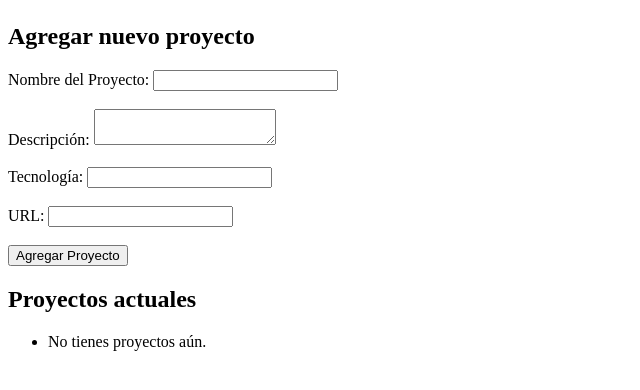
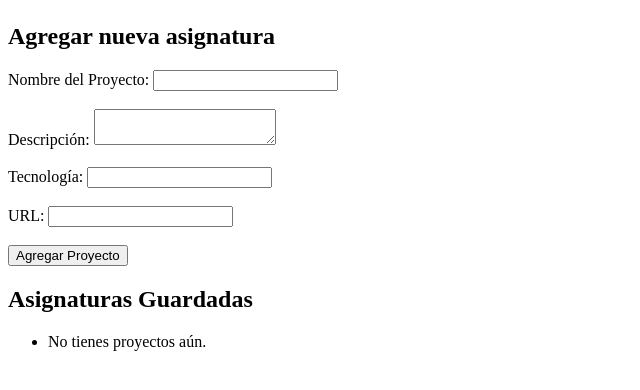
Before and after one commit to Miguelisius/FeedCycle, a Django app: template myapp/templates/registration/home.html in a window 1280 px wide. Shown: the part 57-447 px from the top of the page, without its empty margins (0-640 px from the left). Run offline with Django 3.2, Linux system fonts and the light colour scheme; the template is opened without the code that fills it, so the values that code supplies are empty.

Commit message:
Unico cambio del HTML el resto seguri comprobando lo mismo

```diff
--- a/myapp/templates/registration/home.html
+++ b/myapp/templates/registration/home.html
@@ -8,7 +8,7 @@
 <body>
     <h1>Bienvenido, {{ request.user.username }}</h1>
 
-    <h2>Agregar nuevo proyecto</h2>
+    <h2>Agregar nueva asignatura</h2>
 
     <form method="POST">
         {% csrf_token %}
@@ -35,7 +35,7 @@
         </ul>
     {% endif %}
 
-    <h2>Proyectos actuales</h2>
+    <h2>Asignaturas Guardadas</h2>
     <ul>
         {% for project in projects %}
             <li>{{ project.title }} - {{ project.technology }} - <a href="{{ project.url }}" target="_blank">{{ project.url }}</a></li>
```
